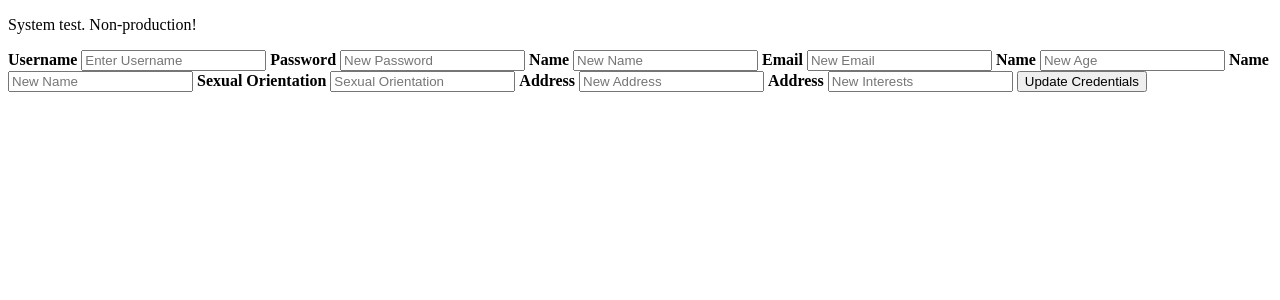
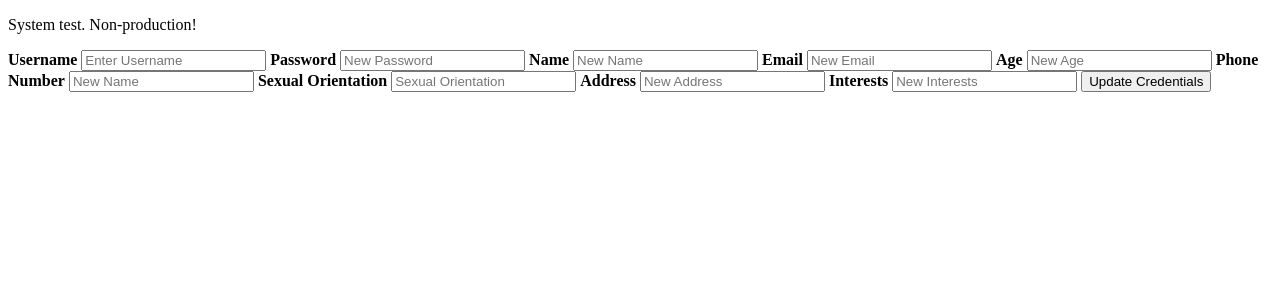
Before and after one commit to AdinanAries/BuyHerDrink, a Flask app: template database/backendAPI/templates/edituser.html in a window 1280 px wide. Shown: the top 300 px of the page. Run offline with Flask 2, Linux system fonts and the light colour scheme; the template is opened without the code that fills it, so the values that code supplies are empty; parts of the project's set-up code (start-up, migrations or seed data) failed here and were passed over.

Commit message:
Update Edit User Page to have correct button tabs

```diff
--- a/database/backendAPI/templates/edituser.html
+++ b/database/backendAPI/templates/edituser.html
@@ -20,10 +20,10 @@
         <label for="email"><b>Email</b></label>
         <input type="text" placeholder="New Email" name="name"  value="{{ data['email'] }}"required>
 
-        <label for="age"><b>Name</b></label>
+        <label for="age"><b>Age</b></label>
         <input type="number" placeholder="New Age" name="age"  value="{{ data['age'] }}"required>
 
-        <label for="phone"><b>Name</b></label>
+        <label for="phone"><b>Phone Number</b></label>
         <input type="text" placeholder="New Name" name="phone"  value="{{ data['phone'] }}"required>
 
         <label for="sex_orientation"><b>Sexual Orientation</b></label>
@@ -32,7 +32,7 @@
         <label for="address"><b>Address</b></label>
         <input type="text" placeholder="New Address" name="address"  value="{{ data['address'] }}"required>
 
-        <label for="interests"><b>Address</b></label>
+        <label for="interests"><b>Interests</b></label>
         <input type="text" placeholder="New Interests" name="interests"  value="{{ data['interests'] }}"required>
 
         <button type="submit">Update Credentials</button>
```
